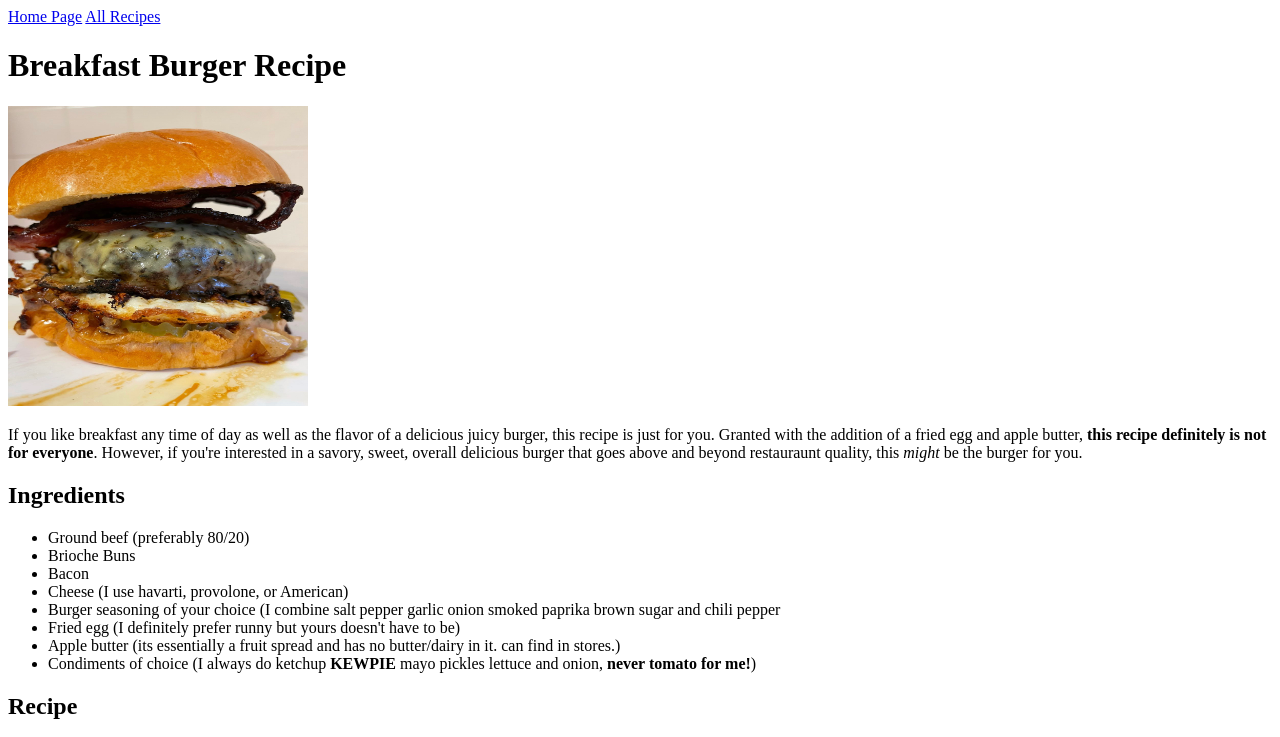
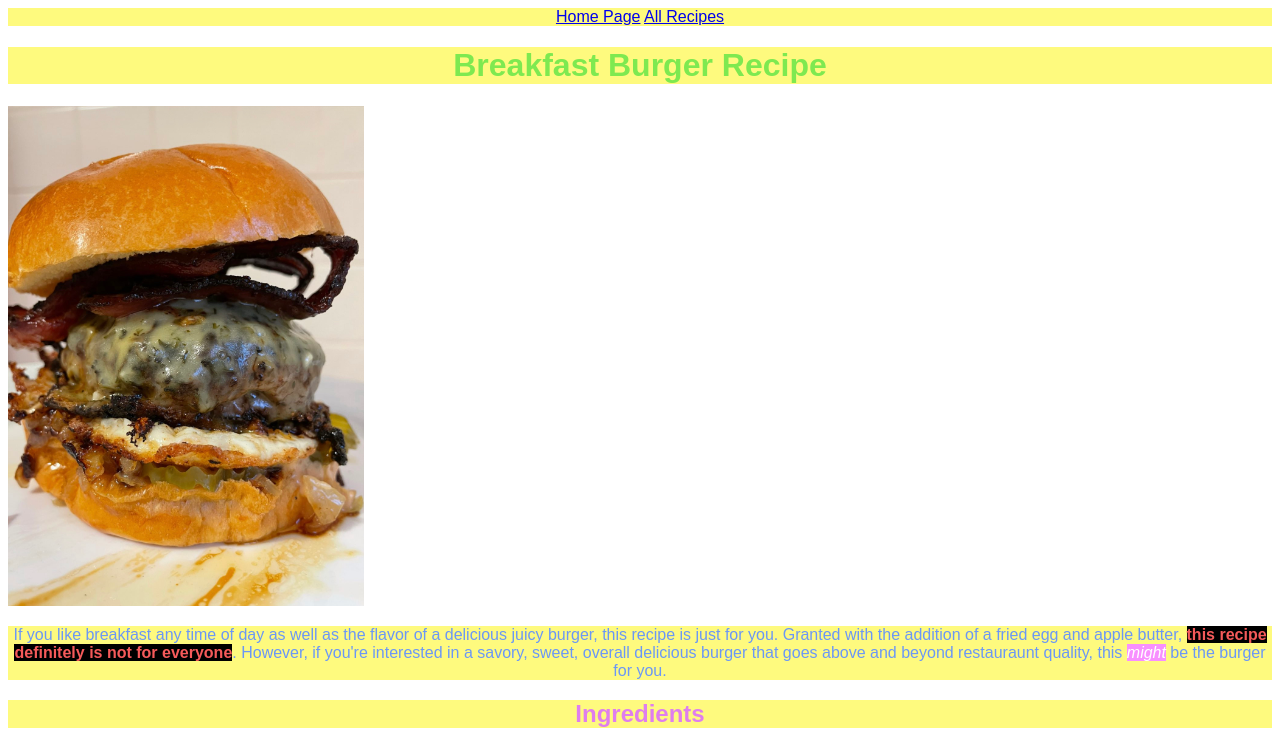
Before and after one commit to adamsjz/odin-recipes, a plain HTML site: page assets/burger.html in a window 1280 px wide. Shown: the top 737 px of the page. Drawn offline with Linux system fonts and the light colour scheme.

Commit message:
added style sheet
added css sheet for basic style components

```diff
--- a/assets/burger.html
+++ b/assets/burger.html
@@ -2,6 +2,7 @@
 <html lang="en">
     <head>
         <meta charset="utf-8">
+        <link rel="stylesheet" href="../styles.css">
         <title>James' Recipe Blog</title>
     </head>
     <nav>
--- /dev/null
+++ b/styles.css
@@ -0,0 +1,45 @@
+nav {
+    color: #2f6bed;
+    background-color: #fefa7e;
+    font-family: Arial, Helvetica, sans-serif;
+    text-align: center;
+}
+
+h1 {
+    color: #7ee950;
+    background-color: #fefa7e;
+    font-family: Arial, Helvetica, sans-serif;
+    text-align: center;
+}
+
+h2 {
+    color: #df7eee;
+    background-color: #fefa7e;
+    font-family: Arial, Helvetica, sans-serif;
+    text-align: center;
+}
+
+p {
+    color:#6b97f6;
+    background-color: #fefa7e;
+    font-family: Arial, Helvetica, sans-serif;
+    text-align: center;
+}
+
+strong {
+    color: #f55a5a;
+    background-color: #000000;
+    font-family: Arial, Helvetica, sans-serif;
+}
+
+em {
+    color: #ffffff;
+    background-color: #f88fff;
+    font-family: Arial, Helvetica, sans-serif;
+}
+
+img {
+    height: 500px;
+    width: auto;
+    text-align: center;
+}
```
Also changed, not shown: assets/carbonara.html (+1 -0 lines), assets/carnitas.html (+1 -0 lines), assets/chicken_parm.html (+1 -0 lines), assets/recipes.html (+2 -1 lines), index.html (+1 -0 lines).
